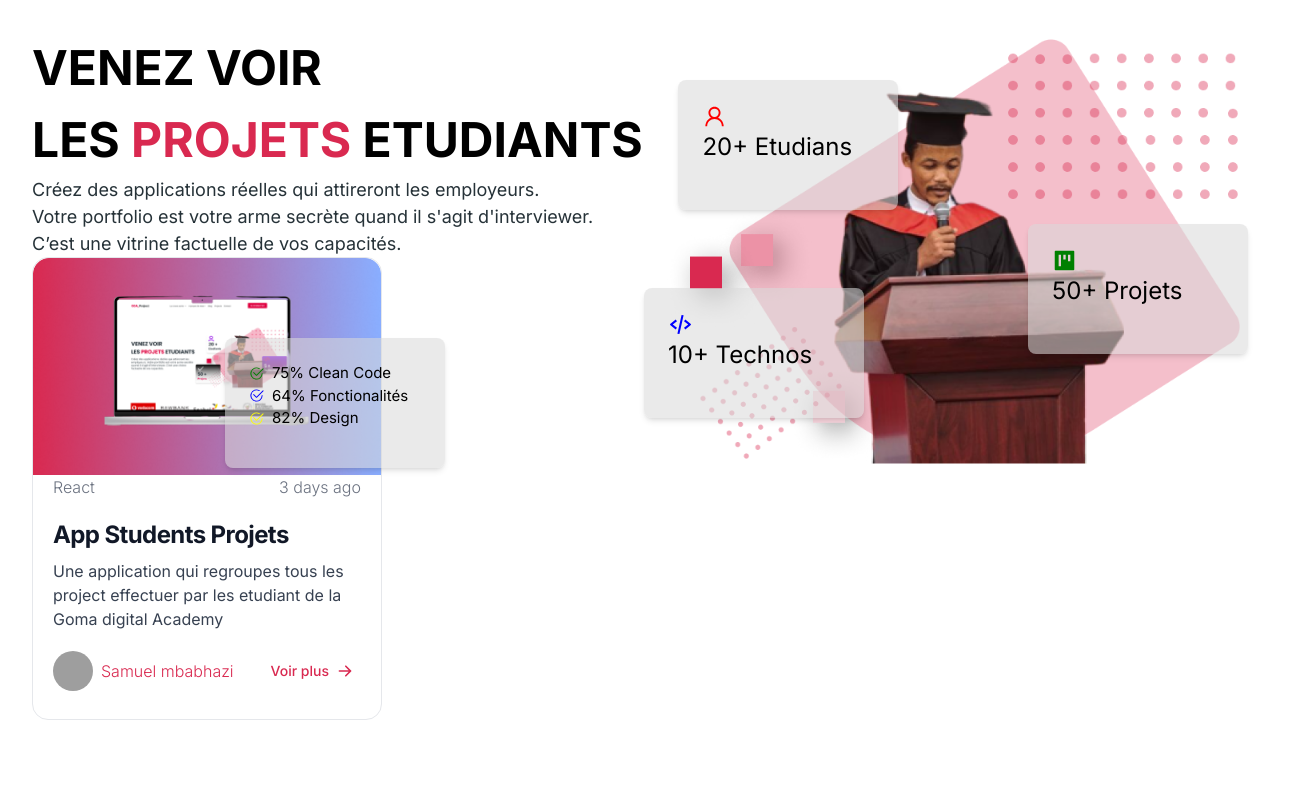
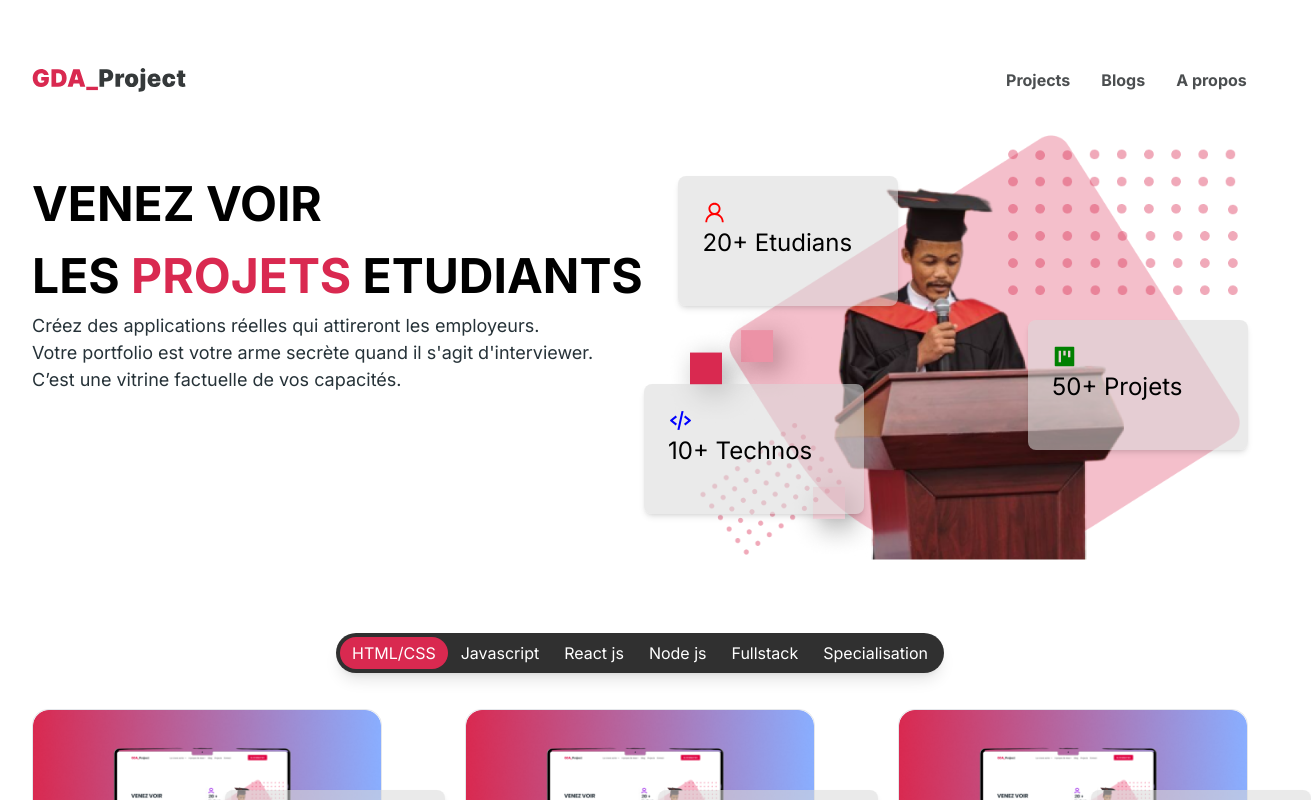
Before and after one commit to Bam92/student-projects-frontend, a React (Vite) app: page / in a window 1280 px wide. Shown: the top 800 px of the page, 1311 px wide, since content can reach past the window. Built offline with nearby package versions, Linux system fonts and the light colour scheme; grey boxes are pictures that could not be loaded; a web font is replaced by a local one.

Commit message:
implémenter la partie projets sur la page d'accueil

```diff
--- a/src/app/store.js
+++ b/src/app/store.js
@@ -1,12 +1,12 @@
 import { configureStore } from "@reduxjs/toolkit";
 import projetsReducer from "../feature/projetsSlice";
-import postReducer from "../feature/postSlice";
+import postReducer from "../feature/postslice";
 import postsReducer from "../feature/postsslice";
 
 export default configureStore({
   reducer: {
     projets: projetsReducer,
     posts: postsReducer,
-    post : postReducer
+    post: postReducer,
   },
 });
--- a/src/components/hero/Hero.jsx
+++ b/src/components/hero/Hero.jsx
@@ -5,13 +5,16 @@ import { BiCodeAlt } from "react-icons/bi";
 
 function Hero() {
   return (
-    <section className="flex  justify-center max-[680px]:flex-col ">
-      <section id="left" className="text-left w-[60%] max-[680px]:w-[100%]">
+    <section className="flex  justify-center  max-[680px]:flex-col mb-12 ">
+      <section
+        id="left"
+        className="text-left w-[60%] max-[680px]:w-[100%] pt-10"
+      >
         <h1 className="text-[48px] max-[680px]:text-[32px] w-[100%] font-bold">
           VENEZ VOIR <br /> LES <span className="text-[#D92950]">PROJETS </span>{" "}
           ETUDIANTS
         </h1>
-        <p className="w-[93%] text-[18px] text-[#263238]">
+        <p className="w-[93%] text-[18px] text-[#263238] ">
           Créez des applications réelles qui attireront les employeurs. <br />
           Votre portfolio est votre arme secrète quand il s'agit d'interviewer.
           <br /> C’est une vitrine factuelle de vos capacités.
--- /dev/null
+++ b/src/components/projet/ProjetSection.jsx
@@ -0,0 +1,48 @@
+import React from "react";
+import { useState } from "react";
+import CardProjet from "../cardProjet/CardProjet";
+
+function ProjetSection() {
+  const tech = [
+    "HTML/CSS",
+    "Javascript",
+    "React js ",
+    "Node js",
+    "Fullstack",
+    "Specialisation",
+  ];
+  const [isActive, setActive] = useState({
+    keyAct: 0,
+  });
+  return (
+    <section className="  flex-col justify-center items-center flex-center mt-48">
+      <section className="  mb-9">
+        <div className="flex mx-auto w-1/2 justify-between p-1 rounded-full shadow-lg items-center bg-[#303030]">
+          {tech &&
+            tech.map((techno, key) => (
+              <span
+                onClick={() => {
+                  setActive({ keyAct: key });
+                }}
+                className={
+                  isActive.keyAct === key
+                    ? "bg-[#D92950] text-white p-1 px-3 rounded-full"
+                    : "text-white hover:bg-[#d9294f9a] p-1 px-3 rounded-full"
+                }
+                key={key}
+              >
+                {techno}
+              </span>
+            ))}
+        </div>
+      </section>
+      <section className="flex justify-between items-center">
+        <CardProjet />
+        <CardProjet />
+        <CardProjet />
+      </section>
+    </section>
+  );
+}
+
+export default ProjetSection;
--- a/src/index.css
+++ b/src/index.css
@@ -6,3 +6,7 @@
 body {
   font-family: "Inter", sans-serif;
 }
+body::-webkit-scrollbar {
+  width: 2px;
+  background-color: white;
+}
--- a/src/pages/Home.jsx
+++ b/src/pages/Home.jsx
@@ -1,13 +1,15 @@
 import React from "react";
 
-import CardProjet from "../components/cardProjet/CardProjet";
 import Hero from "../components/hero/Hero";
+import NavBar from "../components/NavBar/NavBar";
+import ProjetSection from "../components/projet/ProjetSection";
 
 export default function Home() {
   return (
-    <div>
+    <div className="flex flex-col ">
+      <NavBar />
       <Hero />
-      <CardProjet />
+      <ProjetSection />
     </div>
   );
 }
```
